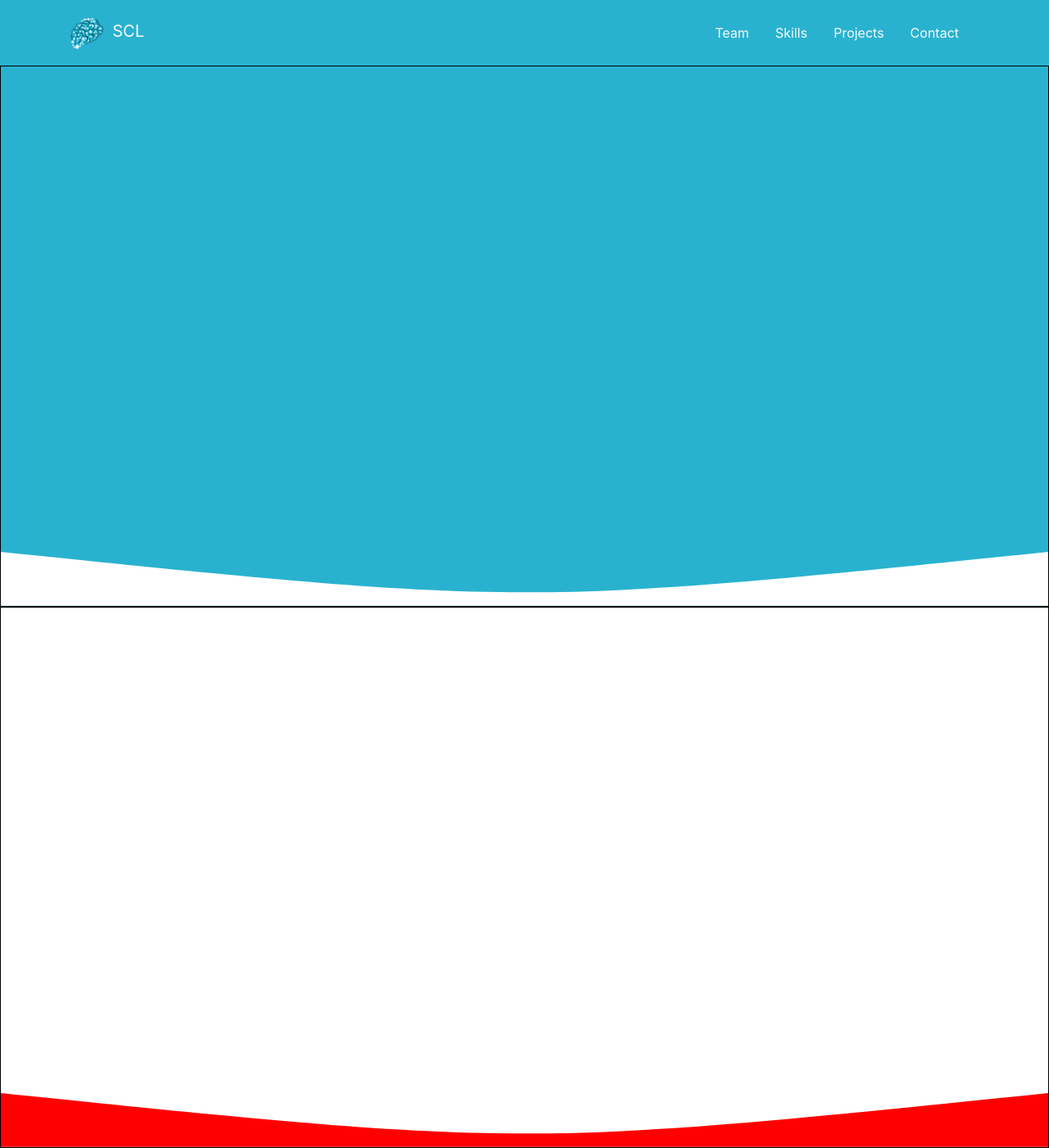
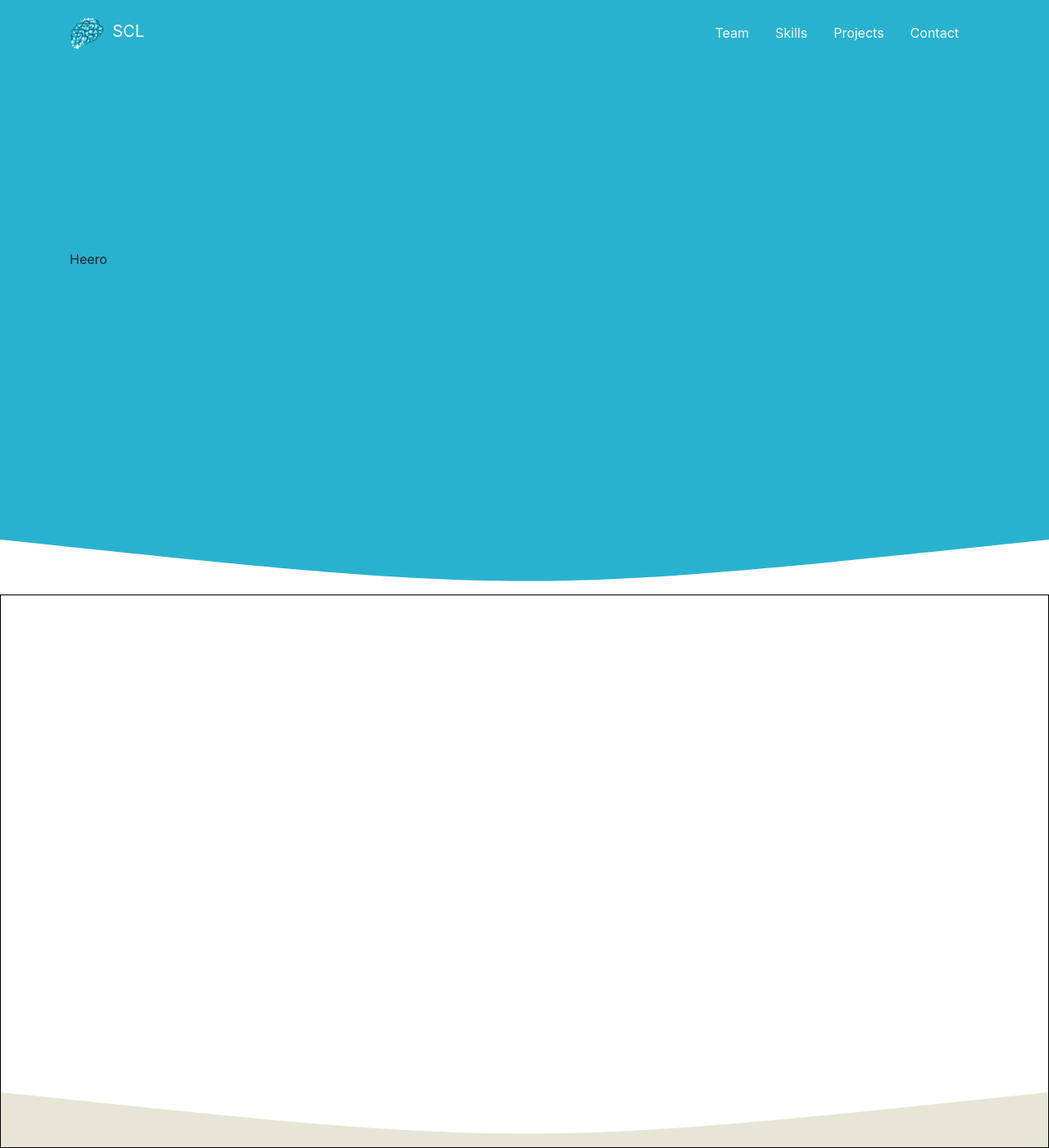
Before and after one commit to niaz151/seidenberg-creative-labs, a React (Create React App) app: page / in a window 1280 px wide. Shown: the whole page at 82% size. Built offline with nearby package versions, Linux system fonts and the light colour scheme.

Commit message:
Made Navbar Fixed

```diff
--- a/src/components/Header.js
+++ b/src/components/Header.js
@@ -5,7 +5,7 @@ class Header extends React.Component{
   render(){
     return(
       <div class="w-100 header-container">
-        <nav class="navbar navbar-expand-lg navbar-light container header">
+        <nav class="navbar fixed-top navbar-expand-lg navbar-light container header">
           <a class="navbar-brand text-light" href="#">
             <img src={require("../images/brain.png")} className="brain-img" />
             &nbsp;
--- a/src/pages/Home/Hero.js
+++ b/src/pages/Home/Hero.js
@@ -4,7 +4,10 @@ import CurvedBottom from '../../components/CurvedBottom';
 const Hero = () => {
 
   return(
-    <div className="container-fluid  position-relative borders h-75 d-flex home-hero" style={{border:"1px solid black"}}>
+    <div className="container-fluid d-flex align-items-center position-relative h-75 home-hero" style={{justifyContent:"center"}}>
+      <div className="container h-25">
+        Heero
+      </div>
       <CurvedBottom color="white" />
     </div>
   )
--- a/src/pages/Home/StudentDevs.js
+++ b/src/pages/Home/StudentDevs.js
@@ -5,7 +5,7 @@ const StudentDevs = () => {
 
   return(
     <div className="container-fluid  position-relative borders h-75 d-flex" style={{border:"1px solid black"}}>
-      <CurvedBottom color="red" />
+      <CurvedBottom color="#E7E5D8" />
     </div>
   )
 }
--- a/src/styles/scss/_variables.scss
+++ b/src/styles/scss/_variables.scss
@@ -1,3 +1,6 @@
 $header-h: 10vh;
 $header-bg-c: #29b2cf;
 $header-font-family: 'Lato',sans-serif;
+
+
+$our-skills-bg-c:#E7E5D8;
```
